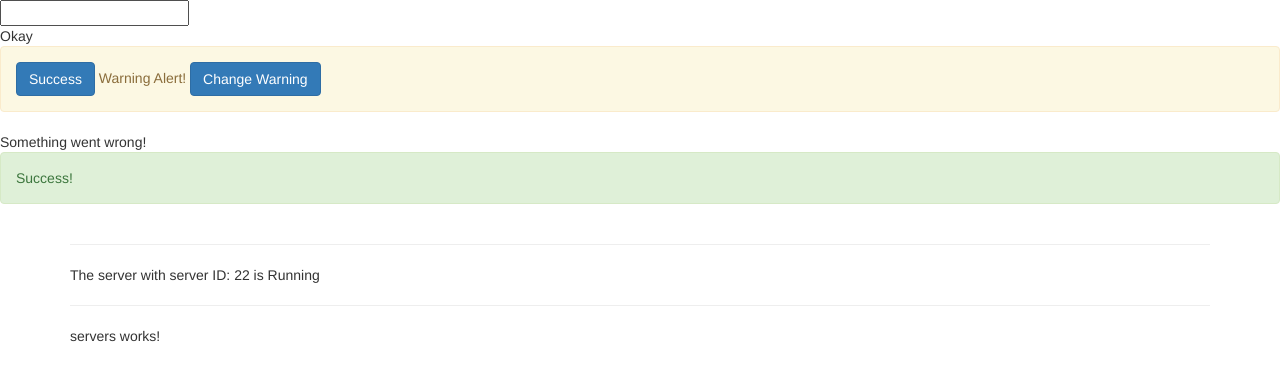
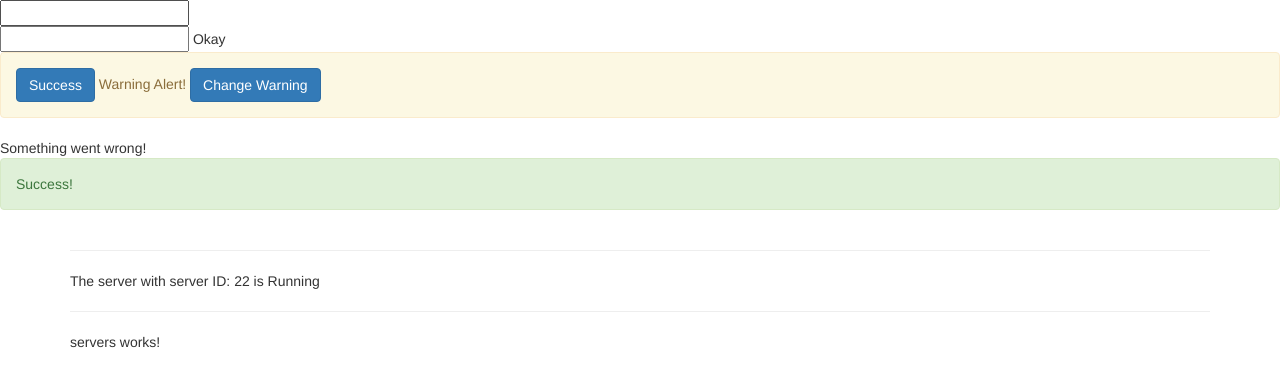
Before and after one commit to thisisjoey/Webdevelopment, an Angular app: page / in a window 1280 px wide. Shown: the top 386 px of the page. Built offline with nearby package versions, Linux system fonts and the light colour scheme.

Commit message:
2 Way binding example

```diff
--- a/src/app/app.module.ts
+++ b/src/app/app.module.ts
@@ -1,6 +1,6 @@
 import { NgModule } from '@angular/core';
 import { BrowserModule } from '@angular/platform-browser';
-
+import { FormsModule } from '@angular/forms';
 import { AppRoutingModule } from './app-routing.module';
 import { AppComponent } from './app.component';
 import { ServerComponent } from './server/server.component';
@@ -20,7 +20,8 @@ import { InputformComponent } from './inputform/inputform.component';
   ],
   imports: [
     BrowserModule,
-    AppRoutingModule
+    AppRoutingModule,
+    FormsModule
   ],
   providers: [],
   bootstrap: [AppComponent]
--- a/src/app/inputform/inputform.component.html
+++ b/src/app/inputform/inputform.component.html
@@ -1,5 +1,4 @@
-<input
-class="form-control-lg"
-(input)="inputelementMethod($event)"/>
+<input class="form-control-lg" (input)="inputelementMethod($event)" />
 <br>
+<input class="form-control-lg" [(ngModel)]="inputString" />
 Okay {{ inputString }}
--- a/src/app/warning-alert/warning-alert.component.ts
+++ b/src/app/warning-alert/warning-alert.component.ts
@@ -10,10 +10,11 @@ export class WarningAlertComponent {
   warningClass = "alert alert-warning";
   currentClass = "alert alert-warning";
   initiateSuccess() {
-    console.log("here");
+    console.log("Sucess Initiated");
     this.currentClass = this.sucessClass;
   }
   initiateWarning() {
+    console.log("Warning Initiated");
     this.currentClass = this.warningClass;
   }
 }
```
Also changed, not shown: src/app/inputform/inputform.component.ts (+6 -5 lines).
